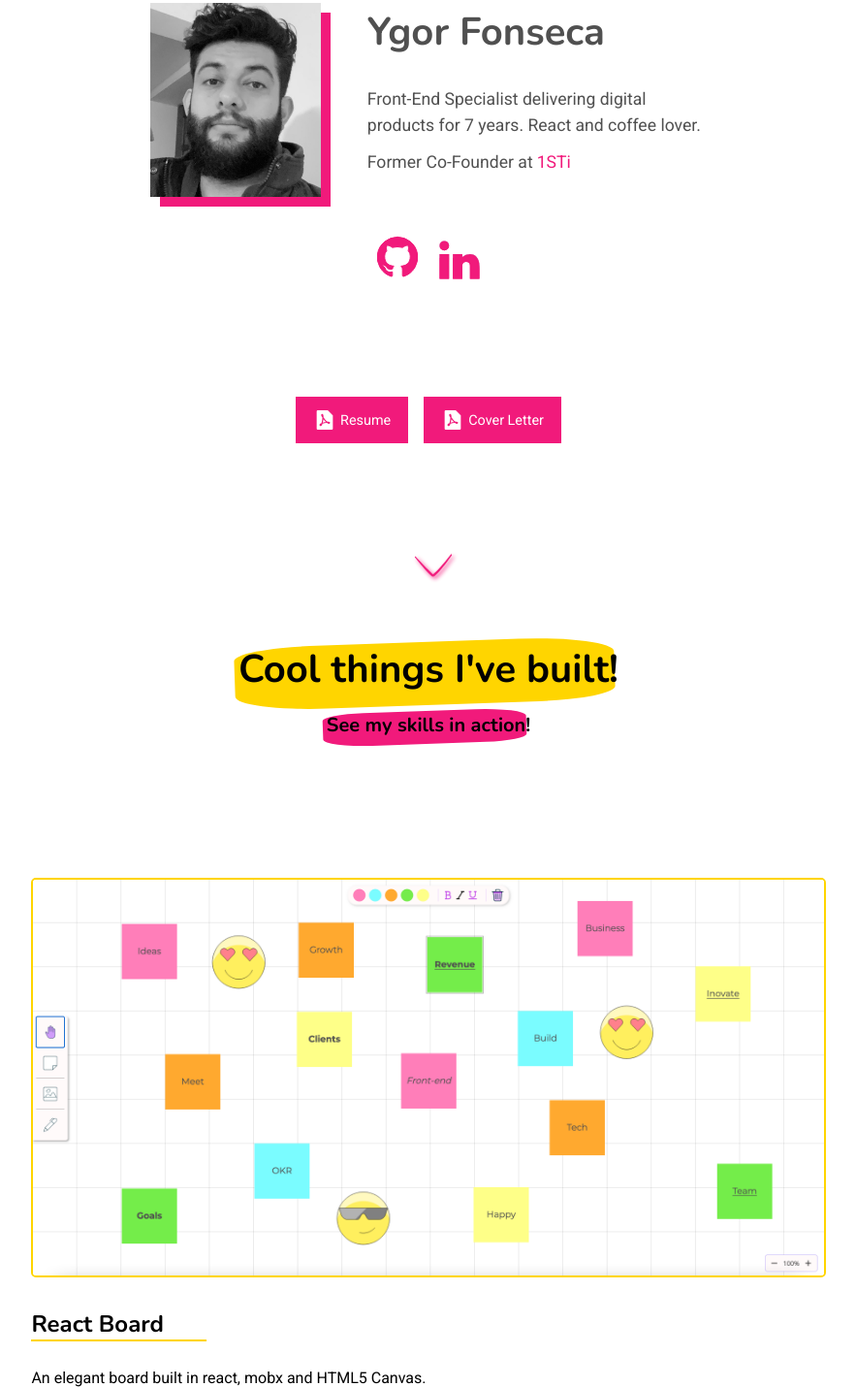
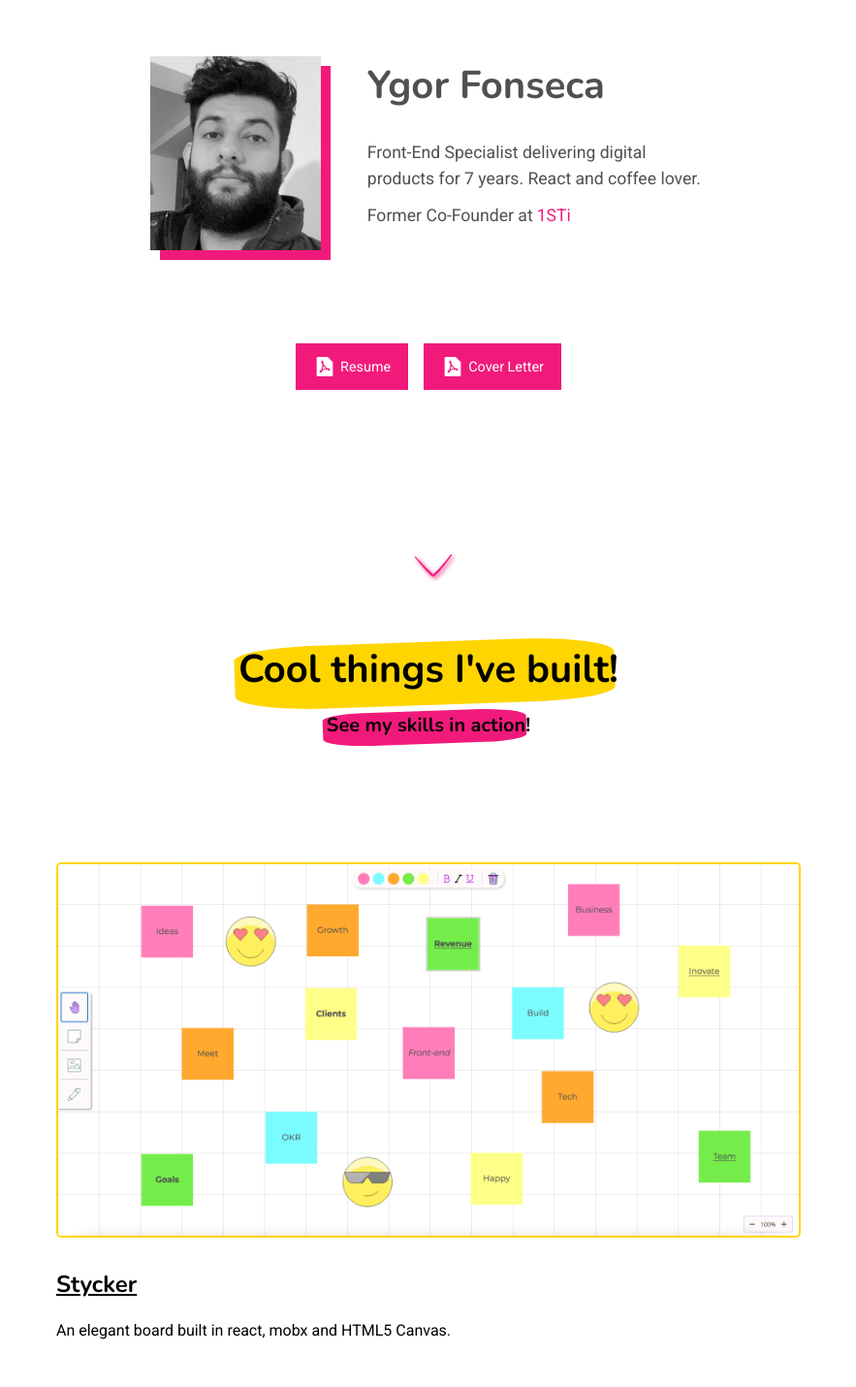
Before and after one commit to ygorlf/ygorfonseca.com, a Gatsby site: page / in a window 1280 px wide. Shown: the part 170-1600 px from the top of the page at 97% size, without its empty margins (198-1081 px from the left). Built offline with nearby package versions, Linux system fonts and the light colour scheme; Gatsby itself is replaced by a stand-in of ours.

Commit message:
Improving Projects & Social UX

```diff
--- a/src/components/github.tsx
+++ b/src/components/github.tsx
@@ -3,10 +3,10 @@
 const Github = () => (
   <svg
     xmlns="http://www.w3.org/2000/svg"
-    width={48}
-    height={48}
+    width={24}
+    height={24}
     fill="none"
-    viewBox="-0.5 -0.5 48 48"
+    viewBox="0 0 48 48"
   >
     <path
       fill="#F11A7B"
--- a/src/components/linkedin.tsx
+++ b/src/components/linkedin.tsx
@@ -3,10 +3,10 @@
 const Linkedin = () => (
   <svg
     xmlns="http://www.w3.org/2000/svg"
-    width={48}
-    height={48}
+    width={24}
+    height={24}
     fill="none"
-    viewBox="-0.5 -0.5 48 48"
+    viewBox="-2 5 48 48"
   >
     <path
       // fill="#66e1ff"
--- a/src/pages/index.tsx
+++ b/src/pages/index.tsx
@@ -74,9 +74,11 @@
 `;
 
 const SocialLinks = styled.ul`
+  position: absolute;
+  top: 0.25rem;
+  right: 1rem;
   display: flex;
   align-items: center;
-  margin-top: 2.5rem;
   padding: 0;
   list-style: none;
 `;
@@ -152,11 +154,11 @@
 
 const ProjectsSection = styled.section`
   display: flex;
-  justify-content: space-between;
   align-items: center;
   flex-direction: column;
   width: 100vw;
   height: 100vh;
+  padding: 0 0 4rem;
 `;
 
 const TitleAnimation = keyframes`
@@ -239,12 +241,12 @@
   justify-content: space-between;
   align-items: center;
   width: 80%;
-  margin: 0 auto;
+  margin: 7rem auto 0;
 `;
 
 const ProjectImage = styled.img`
   display: inline-block;
-  width: 80%;
+  width: 75%;
   border-radius: 5px;
   border: 2px solid #ffd500;
 `;
@@ -252,15 +254,14 @@
 const ProjectInfo = styled.div`
   display: flex;
   flex-direction: column;
-  width: 80%;
+  width: 75%;
 `;
 
 const ProjectName = styled.a`
-  width: 22%;
-  margin: 2rem 0 1.75rem;
+  margin: 2rem 0 1.25rem;
   color: #000;
   cursor: pointer;
-  border-bottom: 2px solid #ffd500;
+  text-decoration: underline;
   font: 700 1.5rem 'Nunito', sans-serif;
 `;
 
@@ -401,7 +402,7 @@
         <ProjectItem>
           <ProjectImage src={board} />
           <ProjectInfo>
-            <ProjectName>React Board</ProjectName>
+            <ProjectName target='_blank' href='https://stycker.netlify.app/'>Stycker</ProjectName>
             <ProjectDescription>
               An elegant board built in react, mobx and HTML5 Canvas.
             </ProjectDescription>
```
Also changed, not shown: src/pages/projects.tsx (deleted, +0 -56 lines).
